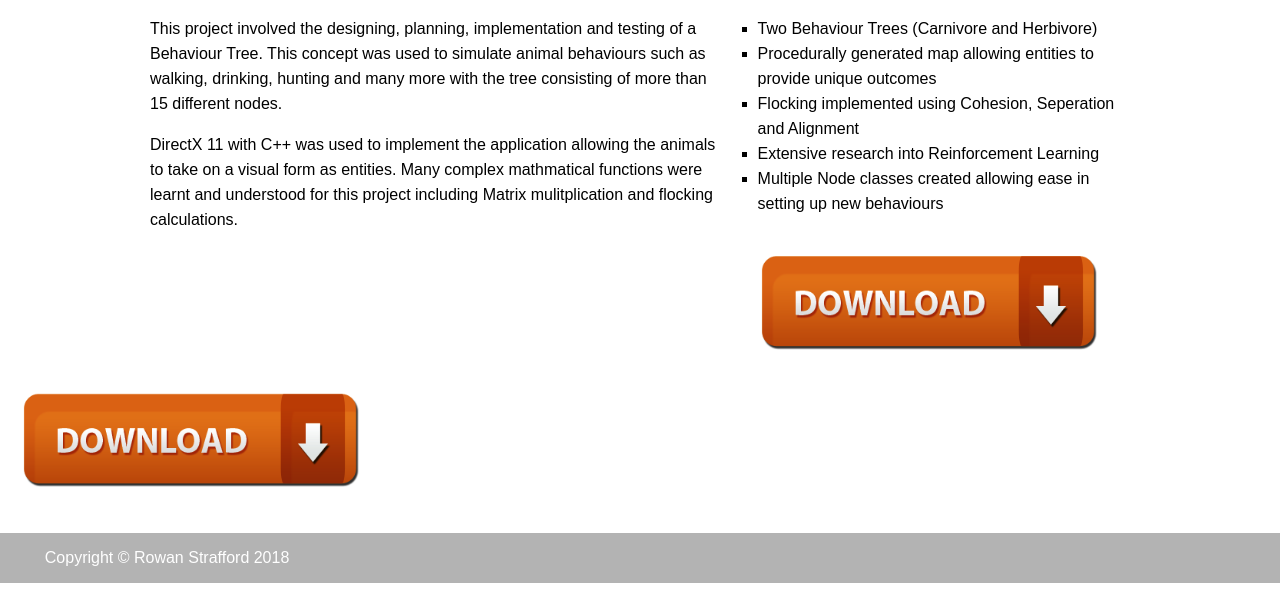
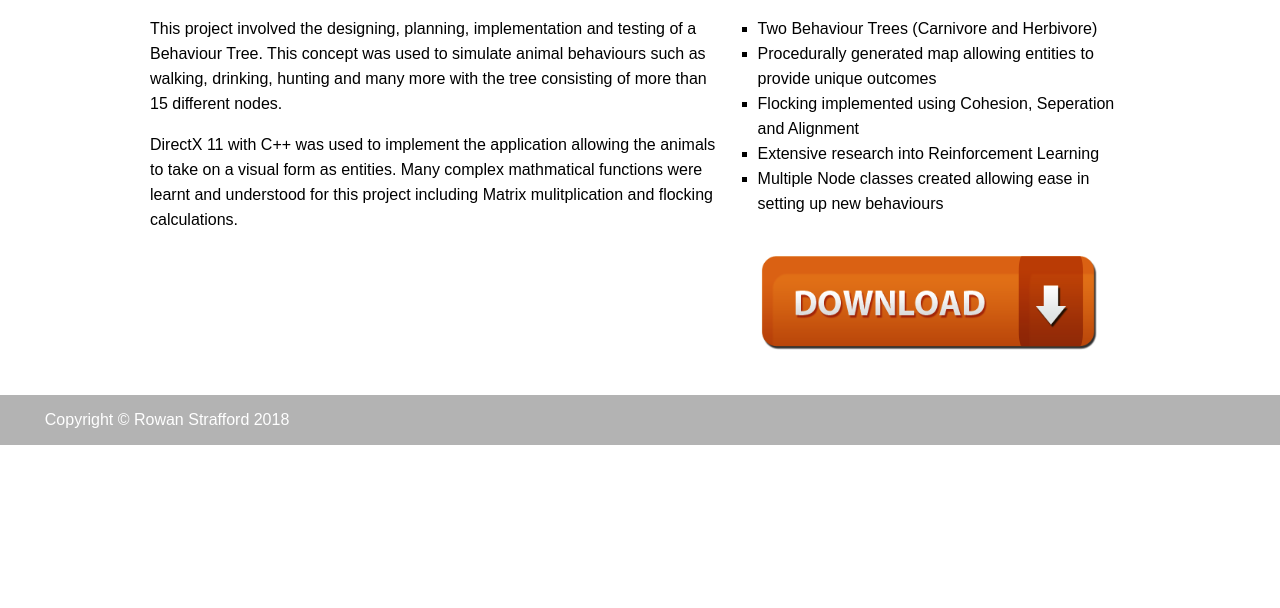
Before and after one commit to RowanStrafford/RowanStrafford.github.io, a plain HTML site: page BT.html in a window 1280 px wide. Shown: the part 878-1486 px from the top of the page. After the commit the page ends 1349 px from the top, so only its background shows below. Drawn offline with Linux system fonts and the light colour scheme.

Commit message:
Update BT.html

```diff
--- a/BT.html
+++ b/BT.html
@@ -53,7 +53,6 @@
          <a href="AnimalBehaviours.pdf" download>
         <img src="Images/button_orange.png" style="width: 30%">
            </a>
-         <a href="BigByte.html"><img src="Images/button_orange.png" style="width: 30%"></a>
 
          <footer class="MainFooter">
          <p>Copyright &copy; Rowan Strafford 2018</p>
```
